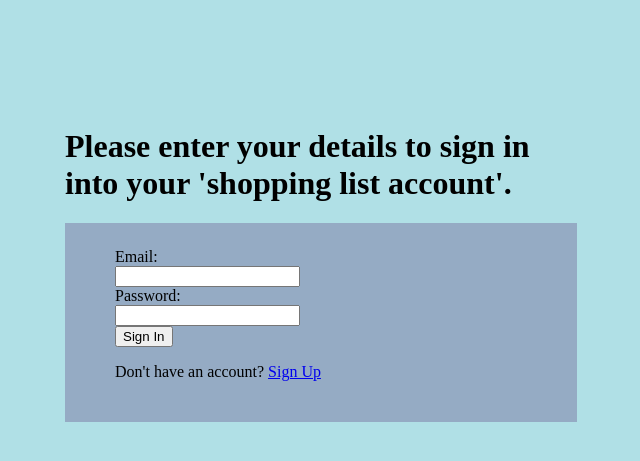
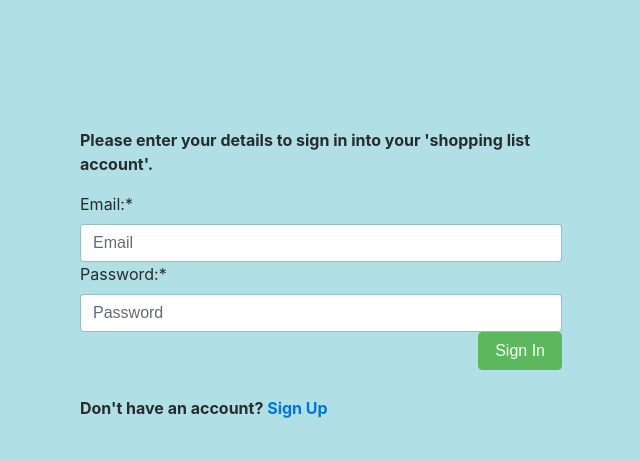
Before and after one commit to Betty-Kebenei/shopping-list, a Flask app: page /login in a window 1280 px wide. Shown: the top 461 px of the page, without its empty margins (319-959 px from the left). Run offline with Flask 2, Linux system fonts and the light colour scheme; some libraries are stand-ins or nearby versions.

Commit message:
Modified the Sign in page design

```diff
--- a/app/templates/signin.html
+++ b/app/templates/signin.html
@@ -1,28 +1,50 @@
-<html>
+<!DOCTYPE html>
+<html lang="en">
 
 <head>
-<title>Signin to your shopping list account</title>
-<link rel="stylesheet" type="text/css" href="{{ url_for('static', filename='stylesheets/style.css') }}" />
-
+    <title>Signin to your shopping list account</title>
+    <meta charset="utf-8">
+    <meta name="viewport" content="width=device-width, initial-scale=1">
+    <link rel="stylesheet" type="text/css" href="{{ url_for('static', filename='css/bootstrap.css') }}" />
+    <link rel="stylesheet" type="text/css" href="{{ url_for('static', filename='css/bootstrap.min.css') }}" />
+    <link rel="stylesheet" type="text/css" href="{{ url_for('static', filename='css/bootstrap-grid.css') }}" />
+    <link rel="stylesheet" type="text/css" href="{{ url_for('static', filename='css/bootstrap-grid.min.css') }}" />
+    <link rel="stylesheet" type="text/css" href="{{ url_for('static', filename='css/bootstrap-reboot.css') }}" />
+    <link rel="stylesheet" type="text/css" href="{{ url_for('static', filename='css/bootstrap-reboot.min.css') }}" />
+    <link rel="stylesheet" type="text/css" href="{{ url_for('static', filename='stylesheets/style.css') }}" />
+    <script src="https://npmcdn.com/tether@1.2.4/dist/js/tether.min.js"></script>
+    <script src="{{ url_for('static', filename='js/jquery-3.2.1.js') }}"></script>
+    <script src="{{ url_for('static', filename='js/bootstrap.js') }}"></script>
+    <script src="{{ url_for('static', filename='js/bootstrap.min.js') }}"></script>
 </head>
 
 <body>
-    <div id="header">
-        <h1>Please enter your details to sign in into your 'shopping list account'.</h1>
-
+    <div class="container-fluid">
+        <div class="header">
+            <div class="row">
+                <div class="col-md-12">
+                    <p><b>Please enter your details to sign in into your 'shopping list account'.</b></p>
+                </div>
+            </div>
+        </div>
+        <div class="content">
+            <div class="row">
+                <div class="col-md-12">
+                    <form action="/login" method="POST">
+                        <div class="form-group">
+                            <label for="email">Email:*</label>
+                            <input type="email" placeholder="Email" class="form-control" id="email" name="email" required>
+                            <label for="password">Password:*</label>
+                            <input type="password" placeholder="Password" class="form-control" id="password" name="psw" required>
+                            <button type="submit" class="btn btn-success" style="float:right">Sign In</button>
+                        </div>
+                    </form>
+                    <br><br>
+                    <p><b>Don't have an account? <a href="/signup">Sign Up</a></b></p>
+                </div>
+            </div>
+        </div>
     </div>
-    <div id="body">
-        <form action="/login" method="POST">
-            Email:<br>
-            <input type="email" name="email" required><br>
-            Password:<br>
-            <input type="password" name="psw" required><br>
-            <input type="submit" value="Sign In">
-            <p>Don't have an account? <a href="/signup">Sign Up</a></p>
-        </form>
-
-    </div>
-
 </body>
 
 </html>
```
